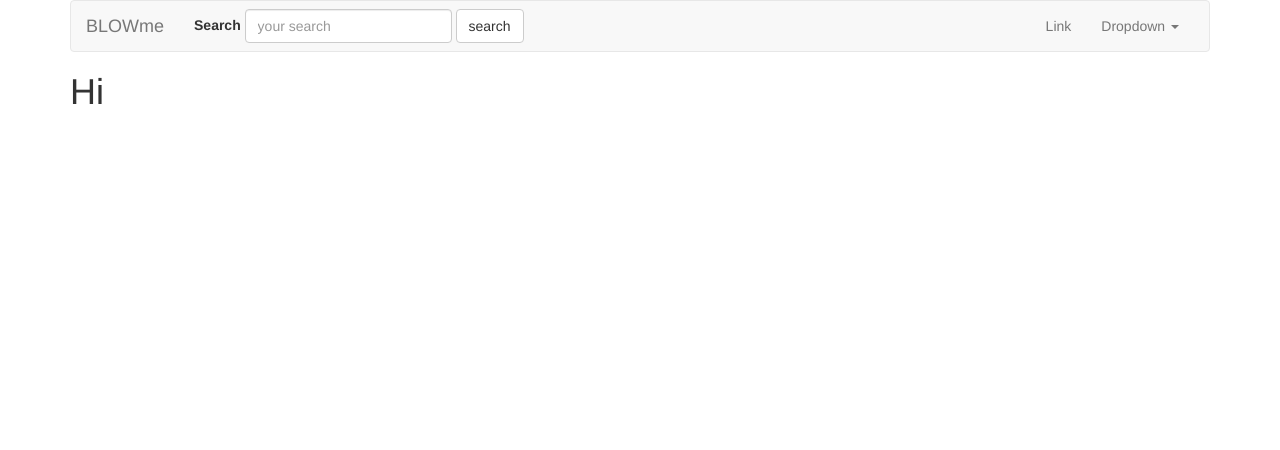
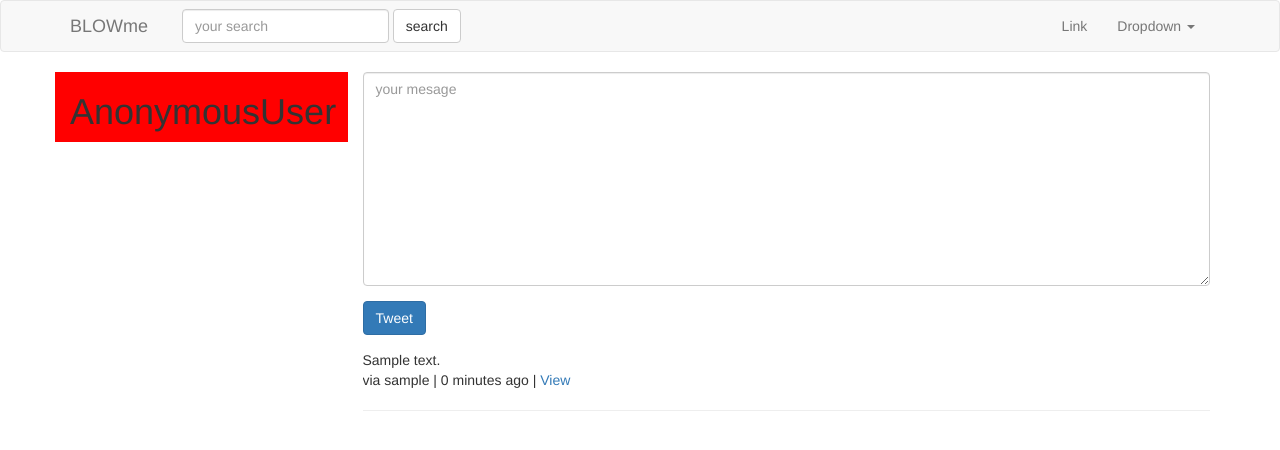
Before and after one commit to ventus-inc/BLOW_proto, a Django app: page / in a window 1280 px wide. Shown: the top 450 px of the page. Run offline with Django 3.2, Linux system fonts and the light colour scheme; tables that the repository leaves empty hold one stand-in row (values such as "Sample post"); some libraries are stand-ins or nearby versions.

Commit message:
投稿フォームを追加

```diff
--- a/src/prototype_blow/settings/local.py
+++ b/src/prototype_blow/settings/local.py
@@ -37,6 +37,7 @@ INSTALLED_APPS = [
     'django.contrib.sessions',
     'django.contrib.messages',
     'django.contrib.staticfiles',
+    'crispy_forms',
     'tweets',
 ]
 
@@ -125,3 +126,5 @@ STATICFILES_DIRS = [
 ]
 
 STATIC_ROOT = os.path.join(os.path.dirname(BASE_DIR), "static-serve")
+
+CRISPY_TEMPLATE_PACK = 'bootstrap3'
--- a/src/prototype_blow/settings/production.py
+++ b/src/prototype_blow/settings/production.py
@@ -38,6 +38,8 @@ INSTALLED_APPS = [
     'django.contrib.sessions',
     'django.contrib.messages',
     'django.contrib.staticfiles',
+    'crispy_forms',
+    'tweets',
 ]
 
 MIDDLEWARE = [
--- a/src/prototype_blow/urls.py
+++ b/src/prototype_blow/urls.py
@@ -18,11 +18,12 @@ from django.contrib import admin
 from django.conf import settings
 from django.conf.urls.static import static
 
+from tweets.views import TweetListView
 from .views import home
 
 urlpatterns = [
     url(r'^admin/', admin.site.urls),
-    url(r'^$', home, name='home'),
+    url(r'^$', TweetListView.as_view(), name='home'),
     url(r'^tweet/', include('tweets.urls', namespace='tweet'))
 ]
 
--- a/src/templates/base.html
+++ b/src/templates/base.html
@@ -20,8 +20,8 @@
     <![endif]-->
   </head>
   <body>
+    {% include "navbar.html" %}
     <div class='container'>
-      {% include "navbar.html" %}
       {% block content %}
       {% endblock %}
     </div>
--- a/src/templates/navbar.html
+++ b/src/templates/navbar.html
@@ -1,5 +1,5 @@
 <nav class="navbar navbar-default">
-  <div class="container-fluid">
+  <div class="container">
     <!-- Brand and toggle get grouped for better mobile display -->
     <div class="navbar-header">
       <button type="button" class="navbar-toggle collapsed" data-toggle="collapse" data-target="#bs-example-navbar-collapse-1" aria-expanded="false">
--- a/src/tweets/forms.py
+++ b/src/tweets/forms.py
@@ -2,6 +2,12 @@ from django import forms
 from .models import Tweet
 
 class TweetModelForm(forms.ModelForm):
+    content = forms.CharField(
+        label='',
+        widget=forms.Textarea(
+            attrs={'placeholder':"your mesage",
+                   "class":"form-control"})
+        )
     class Meta:
         model = Tweet
         fields = [
--- a/src/tweets/templates/tweets/form.html
+++ b/src/tweets/templates/tweets/form.html
@@ -1,5 +1,7 @@
-<form class='form' method='POST' action="">
+{% load crispy_forms_tags %}
+<form class='form' method='POST' action="{% if action_url %}{{ action_url }}{% endif %}">
     {% csrf_token %}
-    {{ form.as_p }}
-    <input type="submit" value="{{ btn_title }}" />
+    {{ form|crispy }}
+    <!-- <textarea class="form-control" rows="3"></textarea> -->
+    <input class='btn btn-primary' type="submit" value="{{ btn_title }}" />
 </form>
--- a/src/tweets/templates/tweets/list_view.html
+++ b/src/tweets/templates/tweets/list_view.html
@@ -2,7 +2,15 @@
 
 {% block content %}
     <div class='row'>
-        <div class='col-sm-8 col-sm-offset-2'>
+        <div class='col-sm-3 col-xs-12' style='background-color: red;'>
+            <h1>{{ request.user }}</h1>
+        </div>
+        <div class='col-sm-9'>
+            {% if not request.GET.q %}
+            <div class=''>
+                {% include "tweets/form.html" with form=create_form action_url=create_url btn_title='Tweet' %}
+            </div>
+            {% endif %}
             {% for object in object_list %}
                 <div class="media">
                     {% if object.image %}
@@ -10,7 +18,7 @@
                     {% endif %}
                     <div class="media-body">
                         {{ object.content }} <br/>
-                        via {{ object.user }} | {{ object.timestamp|timesince }} ago | <a href="{{ object.get_absolute_url }}">View</a><br/>
+                        via {{ object.user }} | {{ object.timestamp|timesince }} ago | <a href="{{ object.get_absolute_url }}">View</a>
                     </div>
                 </div>
                 <hr />
--- a/src/tweets/templates/tweets/search_form.html
+++ b/src/tweets/templates/tweets/search_form.html
@@ -1,6 +1,6 @@
 <form class="navbar-form navbar-left" method='GET' action='{% url "tweet:list" %}'>
     <div class="form-group">
-        <label for="q"> Search</label>
+        <label for="q"></label>
         <input class="form-control" type='text' name='q' placeholder='your search' value="{{ request.GET.q }}"/>
     </div>
     <input class="btn btn-default" type='submit' value='search' />
--- a/src/tweets/urls.py
+++ b/src/tweets/urls.py
@@ -1,4 +1,5 @@
 from django.conf.urls import url
+from django.views.generic.base import RedirectView
 from .views import (
     TweetCreateView,
     TweetDetailView,
@@ -8,7 +9,8 @@ from .views import (
     )
 
 urlpatterns = [
-    url(r'^$', TweetListView.as_view(), name='list'),
+    url(r'^$', RedirectView.as_view(url="/")),
+    url(r'^search$', TweetListView.as_view(), name='list'),
     url(r'^create/$', TweetCreateView.as_view(), name='create'),
     url(r'^(?P<pk>\d+)/$', TweetDetailView.as_view(), name='detail'),
     url(r'^(?P<pk>\d+)/update/$', TweetUpdateView.as_view(), name='update'),
--- a/src/tweets/views.py
+++ b/src/tweets/views.py
@@ -61,9 +61,8 @@ class TweetListView(ListView):
 
     def get_context_data(self, *args, **kwargs):
         context = super(TweetListView, self).get_context_data(*args, **kwargs)
-
-        context["another_list"] = Tweet.objects.all()
-        print(context)
+        context['create_form'] = TweetModelForm()
+        context['create_url'] = reverse_lazy("tweet:create")
         return context
 
 
```
Also changed, not shown: src/tweets/templates/tweets/create_view.html (+5 -3 lines), src/tweets/templates/tweets/detail_view.html (+10 -6 lines).
